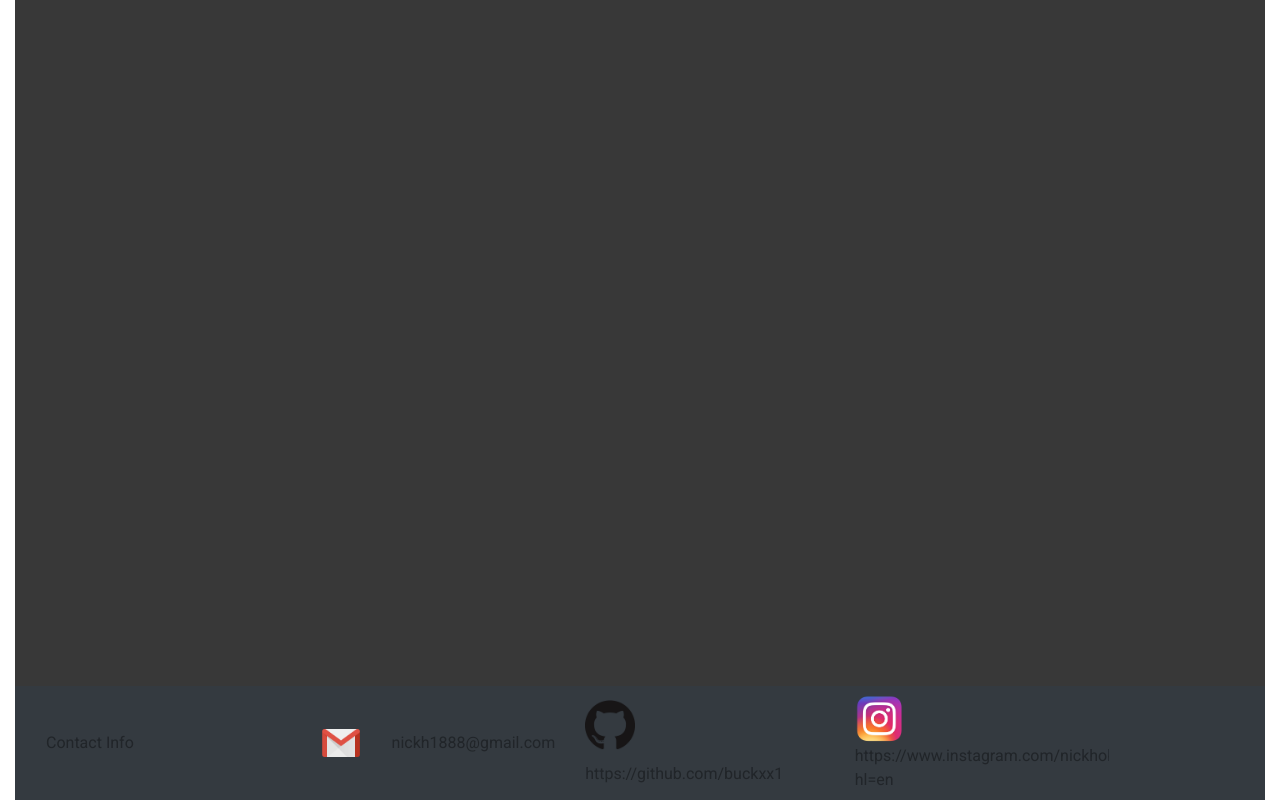
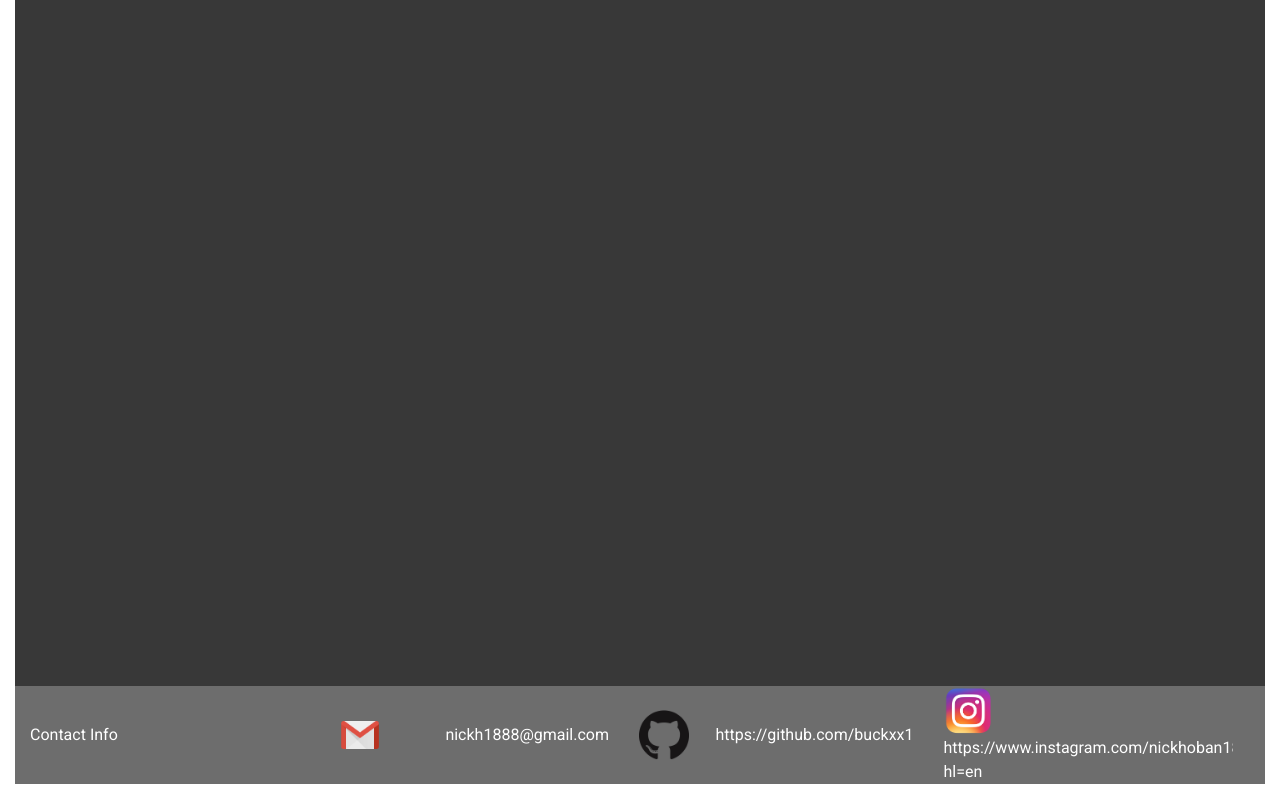
Before and after one commit to buckxx1/React-Final-Portfolio, a React (Create React App) app: page / in a window 1280 px wide. Shown: the part 1974-2774 px from the top of the page. Built offline with nearby package versions, Linux system fonts and the light colour scheme.

Commit message:
done for the night

```diff
--- a/src/components/contact/contact.jsx
+++ b/src/components/contact/contact.jsx
@@ -10,7 +10,7 @@ import instagramlogo from '../../assets/instagram.png'
 
 export default function Contact() {
     return (
-        <Navbar  bg="dark" variant="dark" >
+        <Navbar className="bottombar" bg="dark" variant="dark" >
 
 
             <Nav className="bottom">
--- a/src/components/contact/contact.scss
+++ b/src/components/contact/contact.scss
@@ -4,3 +4,14 @@
 
 
 }
+.bottombar{
+    padding: 0px 0px 0px 0px !important;
+    .bottom{
+        color: white;
+        background-color: $lightTheme !important;
+        width: 100% !important;
+        #Contaner{
+            padding: 5px 5px !important;
+        }
+    }
+}
```
